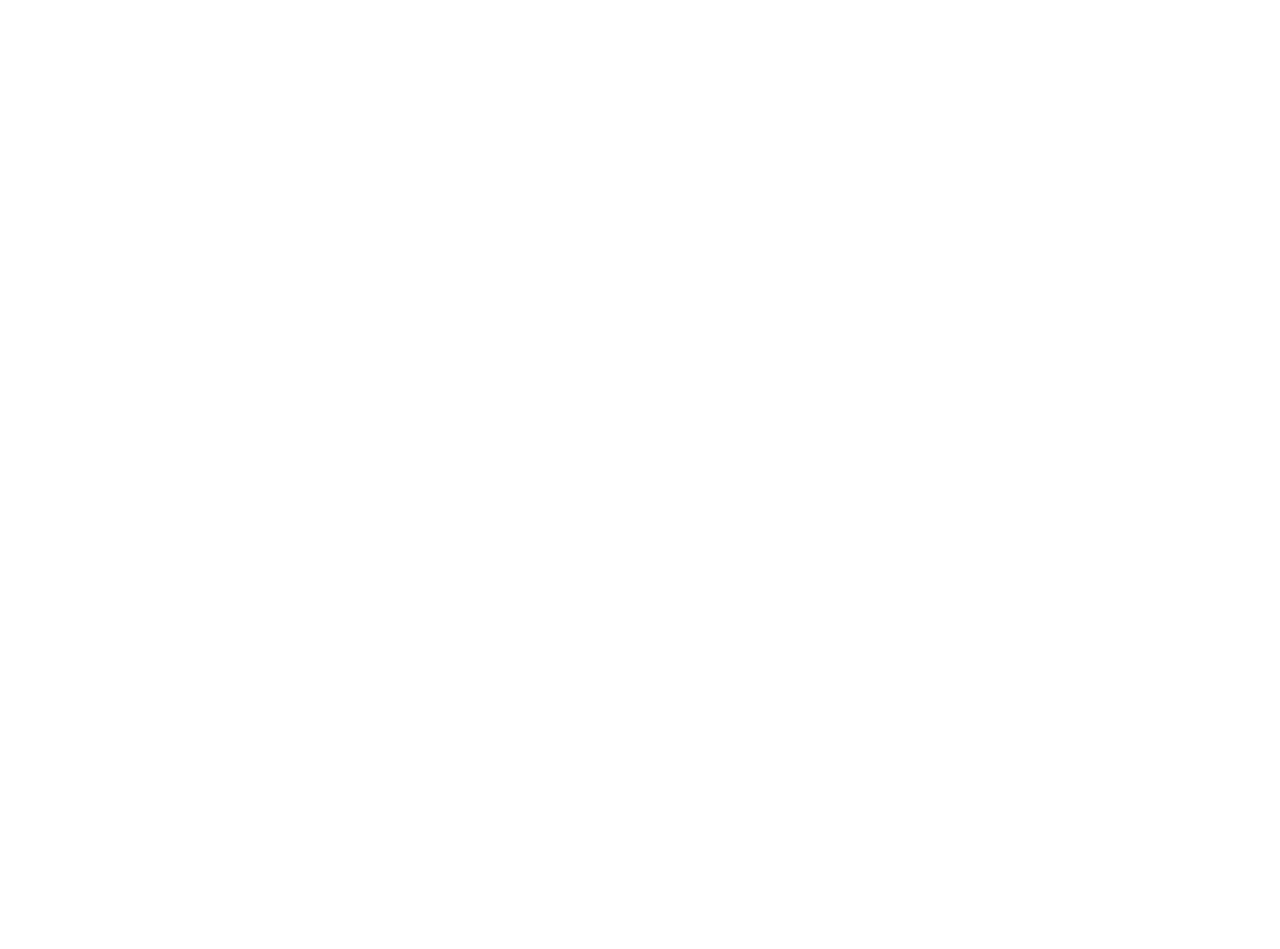
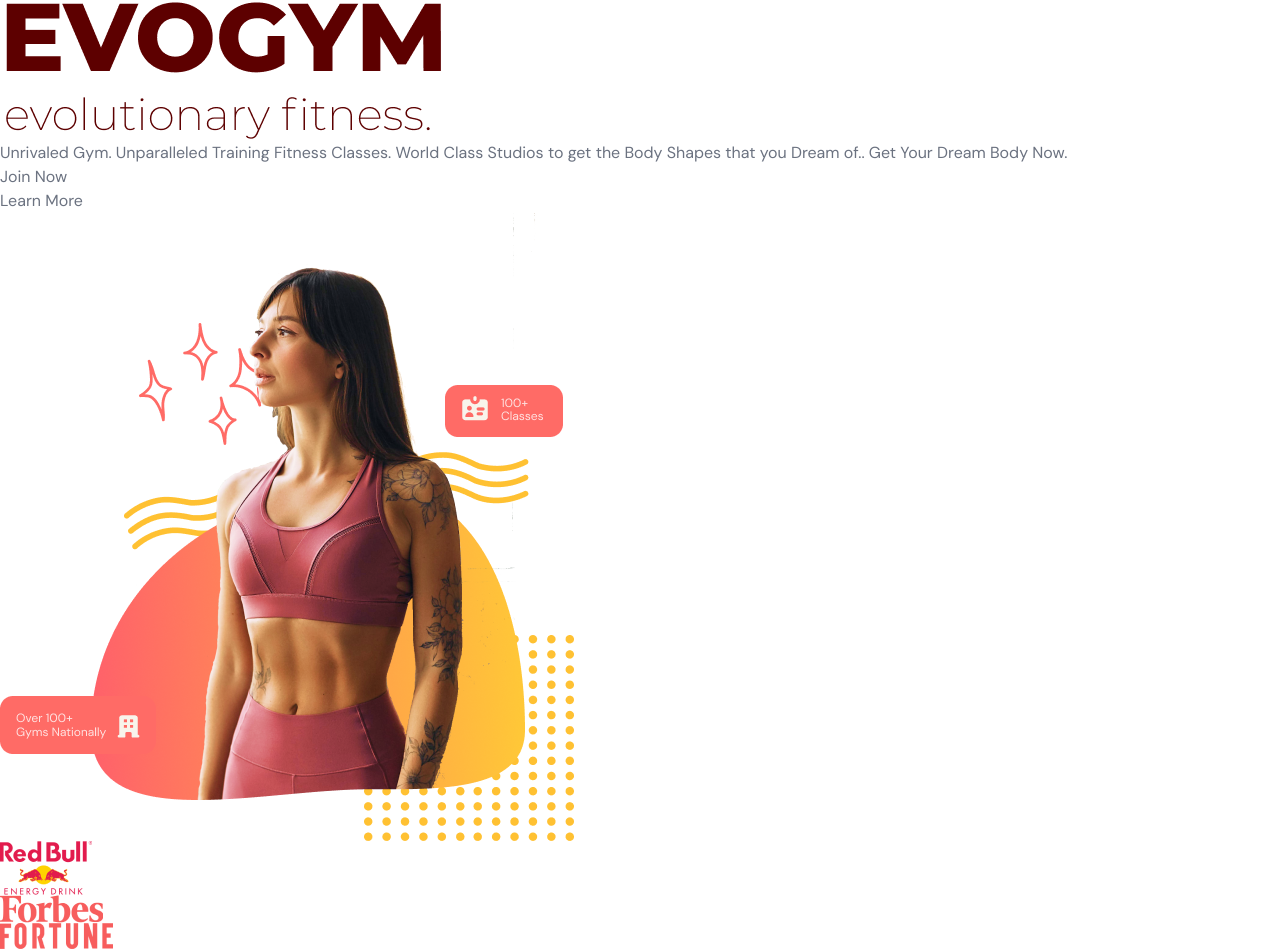
Before and after one commit to khamisilawrence/evogym-fitness-react-ts-app, a React (Vite) app in the folder gym-typescript-app/: page / in a window 1280 px wide. Shown: the part 118-1067 px from the top of the page. Before the commit the page ends 800 px from the top, so only its background shows below. Built offline with nearby package versions, Linux system fonts and the light colour scheme.

Commit message:
added logic

```diff
--- a/gym-typescript-app/src/App.tsx
+++ b/gym-typescript-app/src/App.tsx
@@ -1,4 +1,5 @@
 import Navbar from "./scenes/navbar/index.js";
+import Home from "@/scenes/home";
 import { useEffect, useState } from "react";
 import { SelectedPage } from "@/shared/types.js";
 
@@ -25,6 +26,7 @@
         selectedPage={selectedPage}
         setSelectedPage={setSelectedPage}
       />
+      <Home setSelectedPage={setSelectedPage} />
     </div>
   );
 }
--- /dev/null
+++ b/gym-typescript-app/src/scenes/home/index.tsx
@@ -0,0 +1,84 @@
+import useMediaQuery from "@/hooks/useMediaQuery.js";
+import ActionButton from "@/shared/ActionButton.js";
+import { SelectedPage } from "@/shared/types.js";
+import HomePageText from "@/assets/HomePageText.png";
+import HomePageGraphic from "@/assets/HomePageGraphic.png";
+import SponsorRedBull from "@/assets/SponsorRedBull.png";
+import SponsorForbes from "@/assets/SponsorForbes.png";
+import SponsorFortune from "@/assets/SponsorFortune.png";
+import AnchorLink from "react-anchor-link-smooth-scroll";
+import { motion } from "framer-motion";
+
+
+
+type HomeProps = {
+  setSelectedPage: (value: SelectedPage) => void;
+}
+
+const Home = ({setSelectedPage}: HomeProps) => {
+  const isAboveMediumScreens = useMediaQuery("(min-width: 1060px)");
+
+  return (
+    <section
+      id="home"
+      className="gap-16 bg-gray-20 py-10 md:h-full md:pb-0"
+    >
+      {/* IMAGE AND MAIN HEADER */}
+      <div className="md:flex mx-auto w-5/6 items-center justify-center md:h-5/6">
+        {/* MAIN HEADER */}
+        <div className="z-10 mt-32 md:basis-3/5">
+          {/* HEADINGS */}
+          <motion.div
+            className="md:-mt-20"
+            initial="hidden"
+            whileInView="visible"
+            viewport={{ once: true, amount: 0.5 }}
+          >
+            <div className="relative">
+              <div className="before:absolute before:-top-20 before:-left-20 before:z-[-1] md:before:content-evolvetext">
+                <img alt="home-page-text" src={HomePageText} />
+              </div>
+            </div>
+            <p className="mt-8 text-sm">
+              Unrivaled Gym. Unparalleled Training Fitness Classes. World Class Studios to get the Body Shapes that you Dream of.. Get Your Dream Body Now.
+            </p>
+          </motion.div>
+          {/* ACTIONS */}
+          <div className="mt-8 flex items-center gap-8">
+            <ActionButton setSelectedPage={setSelectedPage}>
+              Join Now
+            </ActionButton>
+
+            <AnchorLink
+              className="text-sm font-bold text-primary-500 underline hover:text-secondary-500"
+              onClick={() => setSelectedPage(SelectedPage.ContactUs)}
+              href={`#${SelectedPage.ContactUs}`}
+            >
+              <p>Learn More</p>
+            </AnchorLink>
+          </div>
+        </div>
+
+        {/* IMAGE */}
+        <div className="flex basis-3/5 justify-center md:z-10 md:ml-40 md:mt-16 md:justify-items-end">
+          <img alt="home-page-graphic" src={HomePageGraphic} />
+        </div>
+      </div>
+
+      {/* SPONSORS */}
+      {isAboveMediumScreens && (
+        <div className="h-[150px] w-full bg-primary-100 py-10">
+          <div className="mx-auto w-5/6">
+            <div className="flex w-3/5 items-center justify-between gap-8">
+              <img alt="redbull-sponsor" src={SponsorRedBull} />
+              <img alt="forbes-sponsor" src={SponsorForbes} />
+              <img alt="fortune-sponsor" src={SponsorFortune} />
+            </div>
+          </div>
+        </div>
+      )}
+    </section>
+  )
+}
+
+export default Home
```
